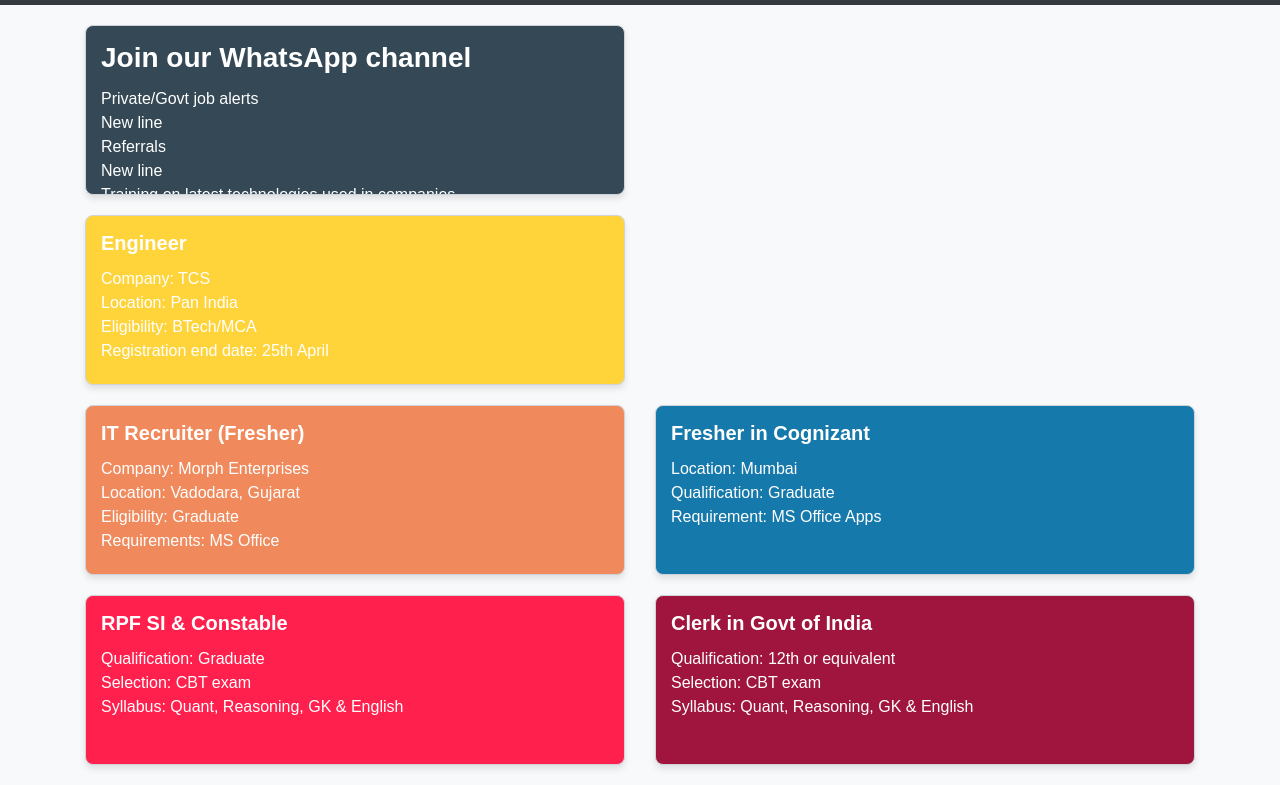
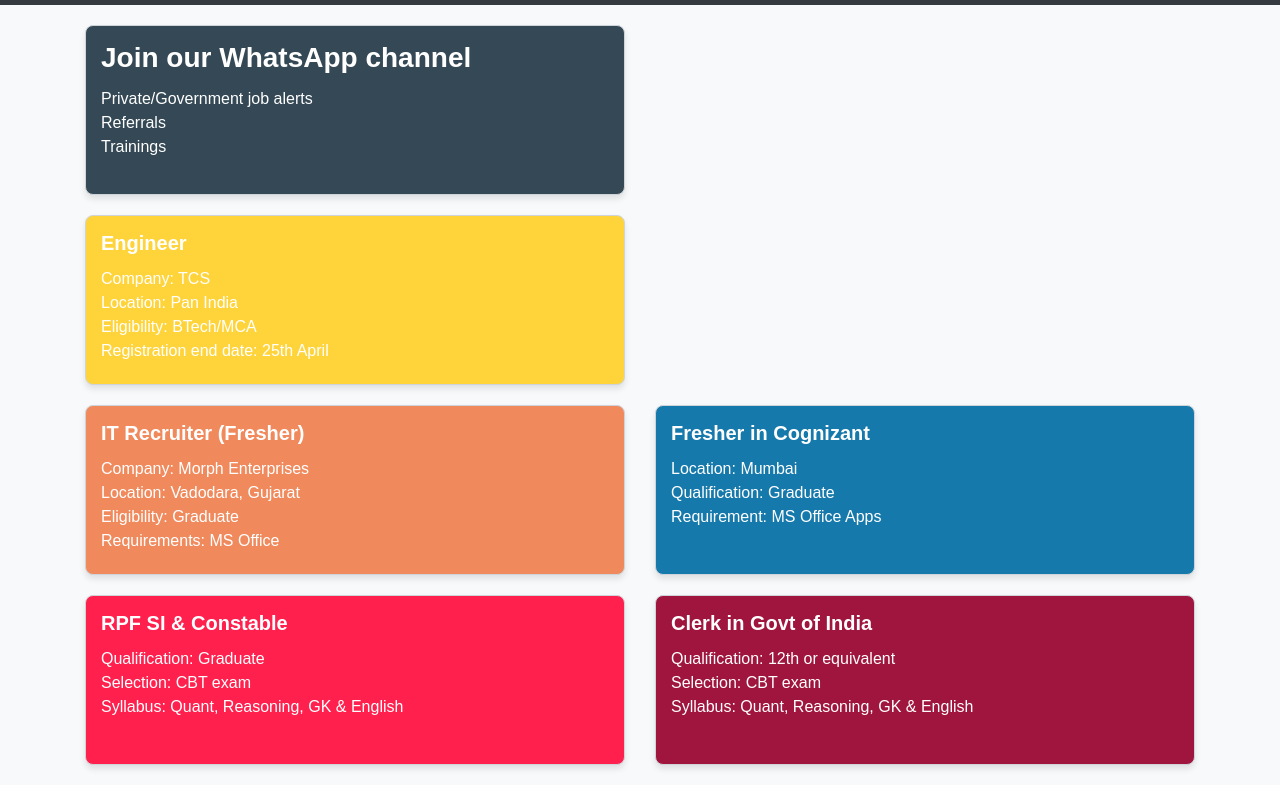
Before and after one commit to Harshch2000/crashcourseindia, a plain HTML site: page index.html in a window 1280 px wide. Shown: the part 57-842 px from the top of the page. Drawn offline with nearby package versions, Linux system fonts and the light colour scheme.

Commit message:
Update index.html

```diff
--- a/index.html
+++ b/index.html
@@ -47,7 +47,7 @@
                 <div class="card card-0" style="background-color: #344955;">
                     <div class="card-body">
                         <h5 class="card-title">Join our WhatsApp channel</h5>
-                        <p class="card-text">Private/Govt job alerts<br>New line<br>Referrals<br>New line<br>Training on latest technologies used in companies</p>
+                        <p class="card-text">Private/Government job alerts<br>Referrals<br>Trainings</p>
                     </div>
                 </div>
             </a>
```
